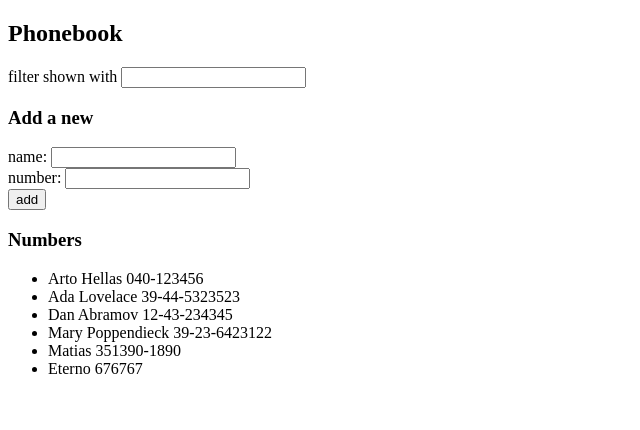
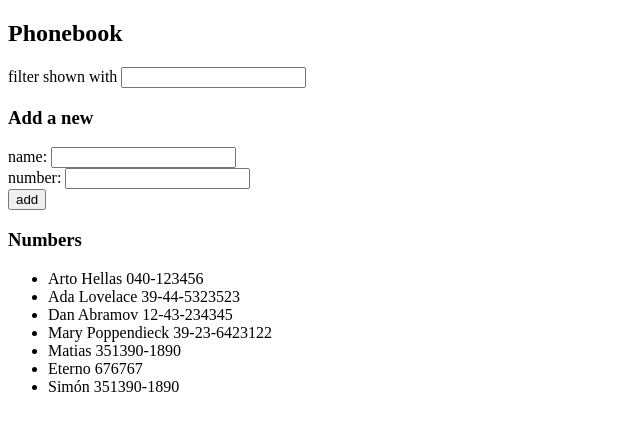
Before and after one commit to matiagustinsimon/fullstackopen, a React (Vite) app in the folder part2/: page / in a window 1280 px wide. Shown: the top 430 px of the page, without its empty margins (0-640 px from the left). Built offline with nearby package versions, Linux system fonts and the light colour scheme; data requests are answered from the project's data file.

Commit message:
feat: Complete exercise 2.13 (Extract server service)

```diff
--- a/part2/db.json
+++ b/part2/db.json
@@ -29,6 +29,11 @@
       "id": "657c",
       "name": "Eterno",
       "number": "676767"
+    },
+    {
+      "id": "a455",
+      "name": "Simón",
+      "number": "351390-1890"
     }
   ]
 }
--- a/part2/src/App.jsx
+++ b/part2/src/App.jsx
@@ -1,5 +1,5 @@
 import {useState, useEffect} from 'react'
-import axios from 'axios'
+import personService from "./services/persons.js";
 
 const Filter = ({value, onChange}) => (
     <div>filter shown with <input value={value} onChange={onChange}/></div>
@@ -41,9 +41,7 @@ const App = () => {
     console.log(newPerson)
 
     const handleFetch = () => {
-        axios.get('http://localhost:3001/persons').then((response) => {
-            setPersons(response.data)
-        })
+        personService.getAll().then(initialPersons => {setPersons(initialPersons)})
     }
 
     useEffect(handleFetch, [])
@@ -74,10 +72,9 @@ const App = () => {
             name: newPerson.name.trim(),
             number: newPerson.number.trim(),
         }
-        axios
-            .post('http://localhost:3001/persons', newPersonObject)
-            .then((response) => {
-                setPersons(persons.concat(response.data))
+        personService.create(newPersonObject)
+            .then((returnedPerson) => {
+                setPersons(persons.concat(returnedPerson))
                 setNewPerson({
                     name: '',
                     number: ''
--- /dev/null
+++ b/part2/src/services/persons.js
@@ -0,0 +1,10 @@
+import axios from 'axios'
+const url = 'http://localhost:3001/persons'
+
+const getAll = () => axios.get(url)
+    .then((response) => response.data)
+
+const create = newObject => axios.post(url, newObject)
+    .then((response) => response.data)
+
+export default { getAll, create }
```
